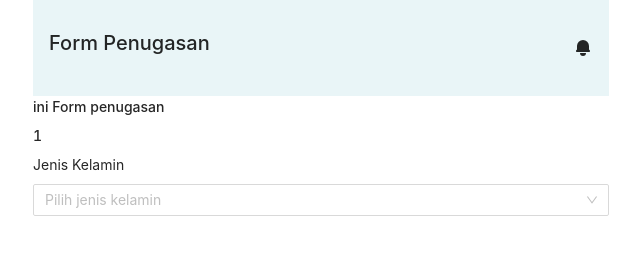
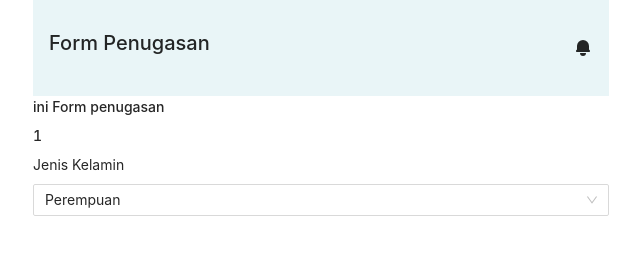
Before and after one commit to nijiko-ds/test-bts, a Next.js app: page /form/1 in a window 1280 px wide. Shown: the top 275 px of the page, without its empty margins (319-959 px from the left). Built offline with nearby package versions, Linux system fonts and the light colour scheme.

Commit message:
push dulu

```diff
--- a/components/form/Checkbox.js
+++ b/components/form/Checkbox.js
@@ -1,13 +1,21 @@
-import React from "react";
+import React, { useEffect, useState } from "react";
 import { Checkbox, Form } from "antd";
 
 const CheckboxComponent = (props) => {
   const [form] = Form.useForm();
   const { label, options, savedValue } = props;
+  const [valyu, setValyu] = useState("");
   function onChange(checkedValues) {
     console.log("checked = ", checkedValues);
     localStorage.setItem(`${savedValue}`, checkedValues);
+    setValyu(checkedValues);
   }
+
+  useEffect(() => {
+    onChange(defaultValyu);
+  }, []);
+
+  let defaultValyu = ["Apple"];
 
   return (
     <Form form={form} layout="vertical">
@@ -15,8 +23,8 @@ const CheckboxComponent = (props) => {
         <Checkbox.Group
           options={options}
           disabled={options.disabled}
-          defaultValue={["Apple"]}
-          onChange={onChange}
+          defaultValue={defaultValyu}
+          onChange={(e) => onChange(e)}
         />
       </Form.Item>
     </Form>
--- a/components/form/Dropdown.js
+++ b/components/form/Dropdown.js
@@ -7,6 +7,7 @@ const Dropdown = (props) => {
 
   const [changeValue, setChangeValue] = useState("");
   const [changeSearch, setChangeSearch] = useState("");
+  const [defaultValyu, setDefaultValyu] = useState("female");
 
   const [form] = Form.useForm();
 
@@ -31,6 +32,7 @@ const Dropdown = (props) => {
           showSearch
           placeholder={placeholder}
           optionFilterProp="children"
+          defaultValue={defaultValyu}
           onChange={onChange}
           onSearch={onSearch}
           filterOption={(input, option) =>
```
